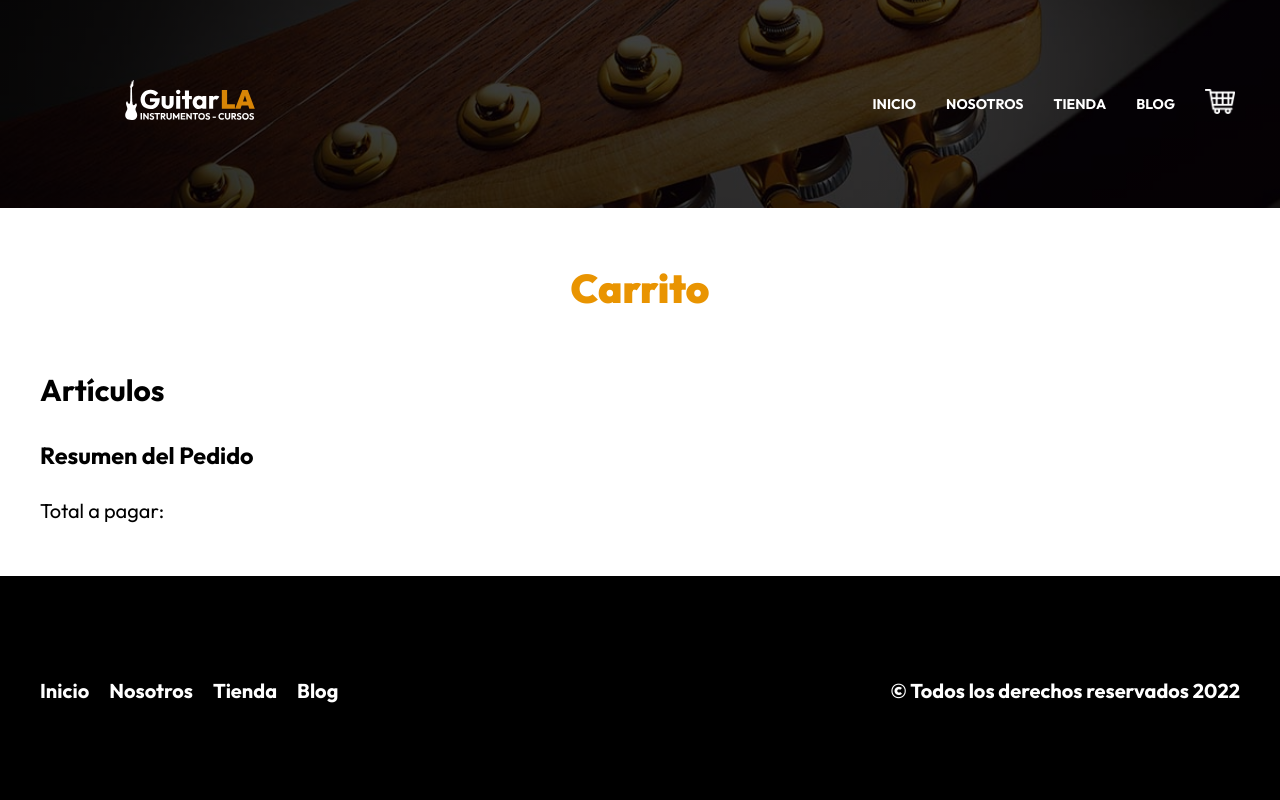
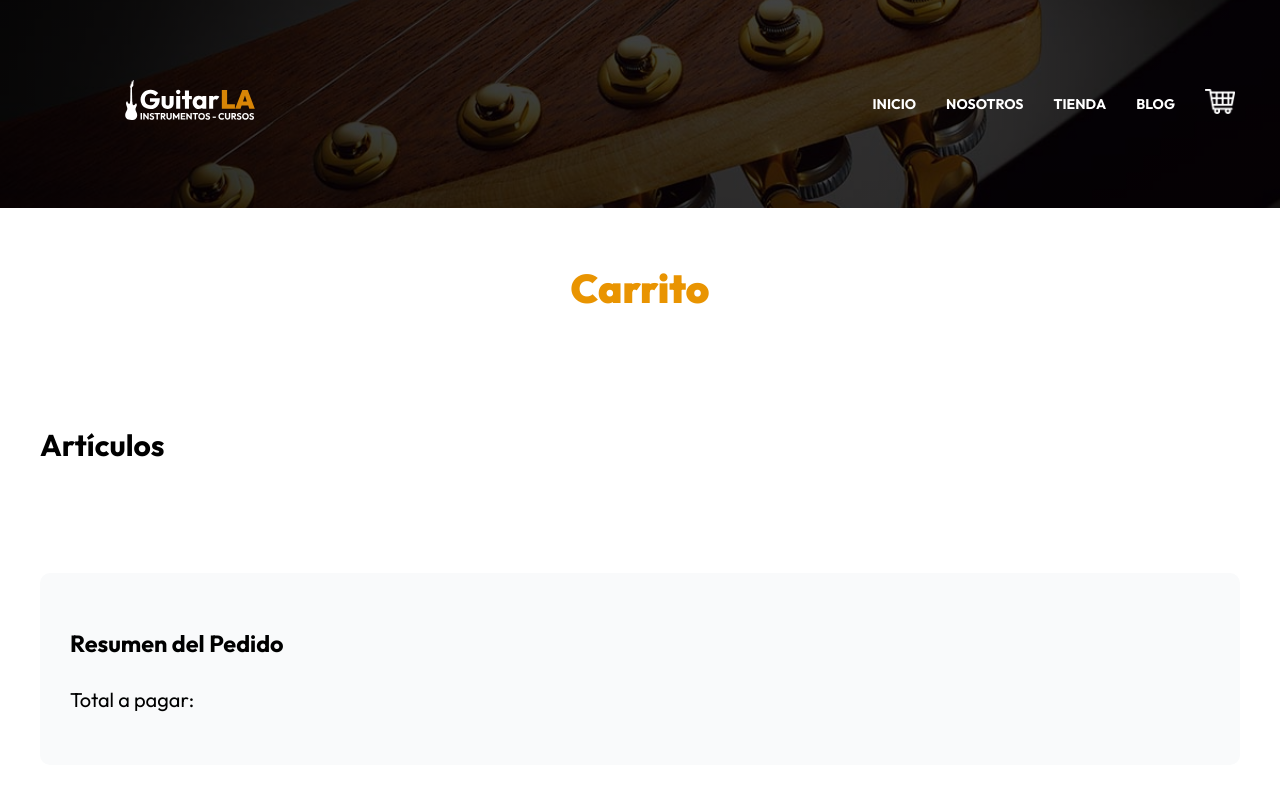
Before and after one commit to Moyrasc/Guitar-LA-Next.js, a Next.js app: page /shoppingCar in a window 1280 px wide. Shown: the top 800 px of the page. Built offline with nearby package versions, Linux system fonts and the light colour scheme.

Commit message:
created shopping card styles

```diff
--- a/pages/shoppingCar.js
+++ b/pages/shoppingCar.js
@@ -1,16 +1,18 @@
-import Layout from "../components/layout"
+import Layout from "../components/layout.js"
+import styles from "../styles/shoppingCar.module.css"
+
 const ShoppingCar = () => {
     return (
         <>
         <Layout
-        title="carrito compras">
+        title="Carrito compras">
             <main className="container">
                 <h1 className="heading"> Carrito </h1>
-                <div>
-                    <div>
+                <div className={styles.content}>
+                    <div className={styles.shopping}>
                         <h2>Artículos</h2>
                     </div>
-                    <aside>
+                    <aside className={styles.summary}>
                         <h3> Resumen del Pedido </h3>
                         <p> Total a pagar:  </p>
                     </aside>
--- /dev/null
+++ b/styles/shoppingCar.module.css
@@ -0,0 +1,18 @@
+.content {
+  display: grid;
+  align-items: flex-start;
+  gap: 5rem;
+}
+@media (min-width: 768px) {
+  .content {
+    grid-template-colums: 3fr 2fr;
+  }
+}
+.shopping {
+  padding: 3rem 0;
+}
+.summary {
+  background-color: #f9fafb;
+  padding: 3rem;
+  border-radius: 1rem;
+}
```
